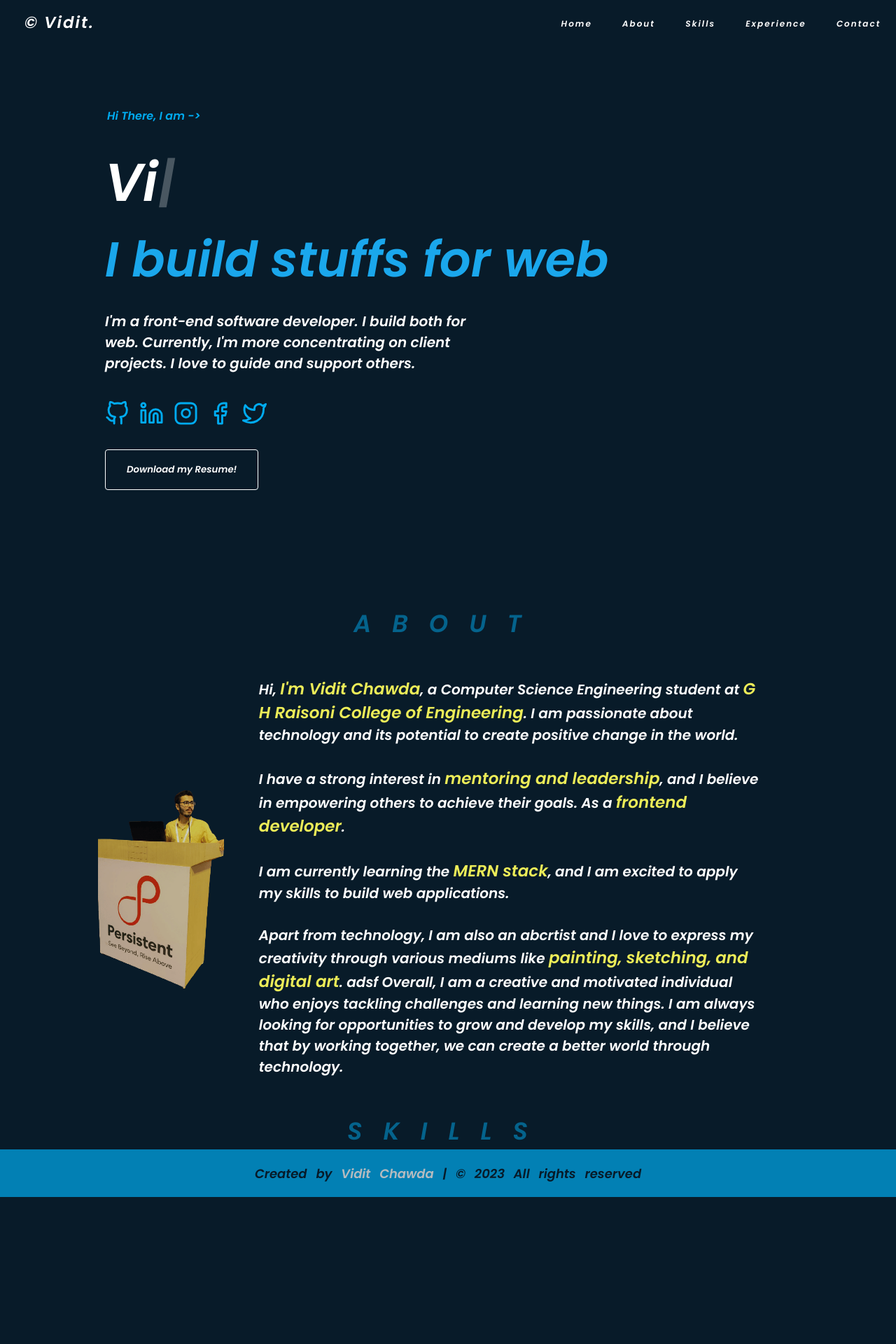
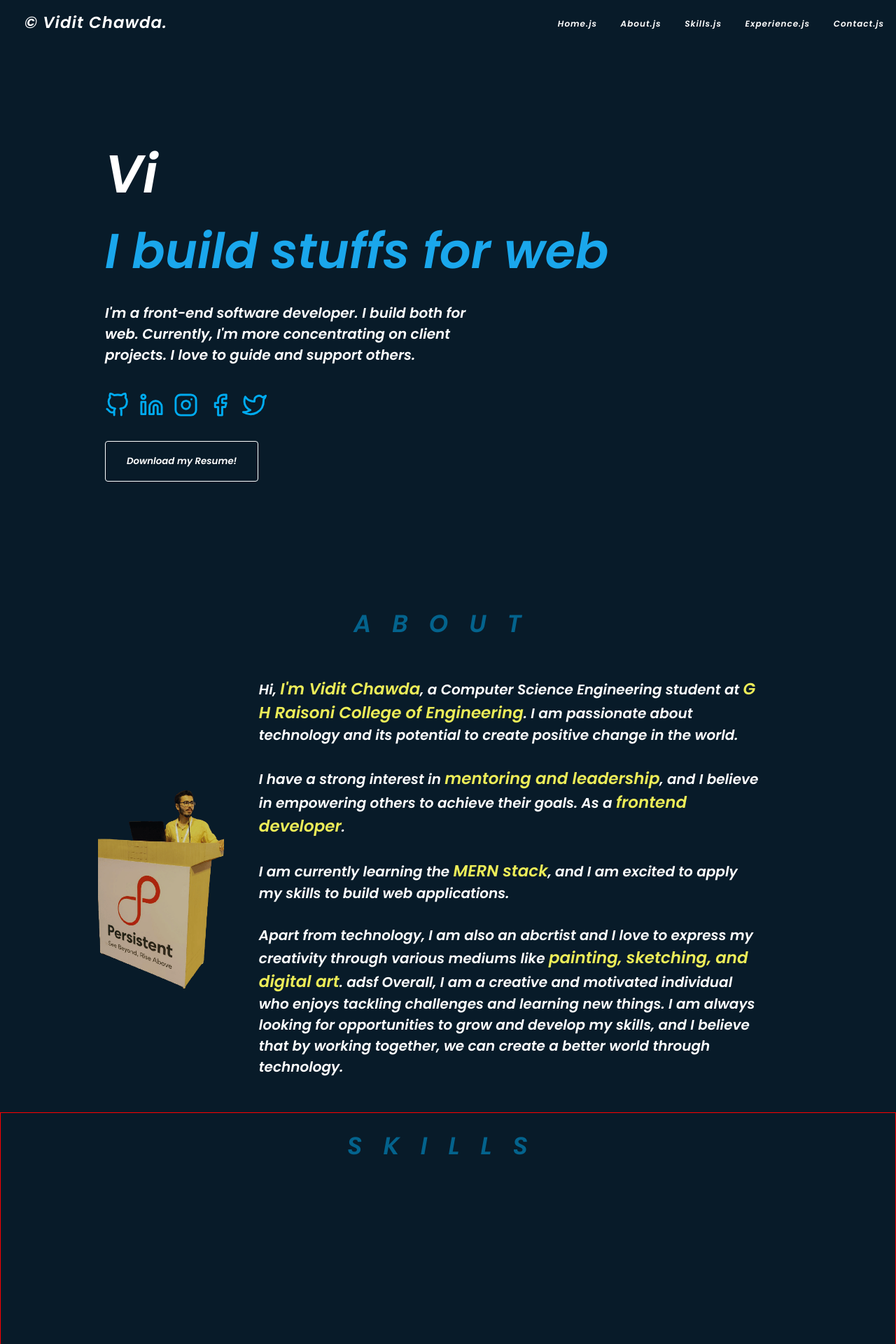
Before and after one commit to ViditChawda/portfolio-final-, a Next.js app: page / in a window 1280 px wide. Shown: the top 1920 px of the page at 70% size. Before the commit the page ends 1710 px from the top, so only its background shows below. Built offline with nearby package versions, Linux system fonts and the light colour scheme.

Commit message:
typewriter effect

```diff
--- a/src/containers/Header.jsx
+++ b/src/containers/Header.jsx
@@ -9,17 +9,17 @@ const Header = () => {
 
   return (
     <nav className={styles.mainnav} >
-      <div className={styles.namelogo}> © Vidit.</div>
+      <div className={styles.namelogo}> © Vidit Chawda.</div>
       <div className={styles.navoptions}>
-        <a href="#Home">Home</a>
-        <a href="#About">About</a>
-        <a href="#Skills">Skills</a>
-        <a href="#Experience">Experience</a>
-        <a href="#Contact">Contact</a>
+        <a href="#Home">Home.js</a>
+        <a href="#About">About.js</a>
+        <a href="#Skills">Skills.js</a>
+        <a href="#Experience">Experience.js</a>
+        <a href="#Contact">Contact.js</a>
       </div>
       {opennav && <div className={styles.navmenu}>
-        <a href="">Home</a>
-        <a href="">About Me</a>
+        <a href="">Home.js</a>
+        <a href="">About.js</a>
         <a href="">Skills</a>
         <a href="">Experience</a>
       </div>}
--- a/src/containers/Hero.jsx
+++ b/src/containers/Hero.jsx
@@ -18,11 +18,11 @@ const Hero = () => {
     <div id="Home" className={styles.introContainer}>
       <div className={styles.introWrapper}>
 
-        <p className={styles.greetingText}>{'Hi There, I am ->'}</p>
+        <p className={styles.greetingText}>{''}</p>
 
         <div className={styles.nameText}><Typewriter
           options={{
-            strings: ['Vidit Chawda.'],
+            strings: [ 'Hello there i am',  'Vidit Chawda.'],
             autoStart: true,
             loop: true,
           }}
--- a/src/containers/Skills.jsx
+++ b/src/containers/Skills.jsx
@@ -3,11 +3,14 @@ import styles from '../styles/containers/Skills.module.scss'
 import Heading from '@/components/Heading'
 
 const Skills = () => {
-  return (
-    <div>
-        <Heading title="SKILLS" />
-    </div>
-  )
+    return (
+        <div id='Skills' className={styles.skillsContainer}>
+            <div className={styles.skillsWrapper}>
+                <Heading title="SKILLS" />
+            </div>
+
+        </div>
+    )
 }
 
 export default Skills
--- a/src/styles/containers/Footer.module.scss
+++ b/src/styles/containers/Footer.module.scss
@@ -45,6 +45,6 @@
 
 @media screen and (max-width: 550px) {
     .footerContainer{
-        font-size: 12px;
+        font-size: 10px;
     }
 }
--- a/src/styles/containers/Header.module.scss
+++ b/src/styles/containers/Header.module.scss
@@ -3,9 +3,9 @@
 
 
 .mainnav {
-    letter-spacing: 2px;
+    letter-spacing: 1px;
     z-index: 300px;
-    position: sticky;
+    // position: sticky;
     top: 0;
     font-weight: 600;
     background-color: #081b29;
@@ -19,7 +19,7 @@
 
     .namelogo {
         font-weight: 700;
-        font-size: 25px;
+        font-size: 22px;
         margin-left: 20px;
     }
 
--- a/src/styles/containers/Skills.module.scss
+++ b/src/styles/containers/Skills.module.scss
@@ -1,4 +1,12 @@
-
+.skillsContainer{
+    min-height: 100vh;
+    height: 100%;
+    width: 100%;
+    border: 1px solid red;
+    .skillsWrapper{
+        margin-top: 20px;
+    }
+}
 
 @media screen and (max-width: 1200px) {
     .skillsContainer {
```
